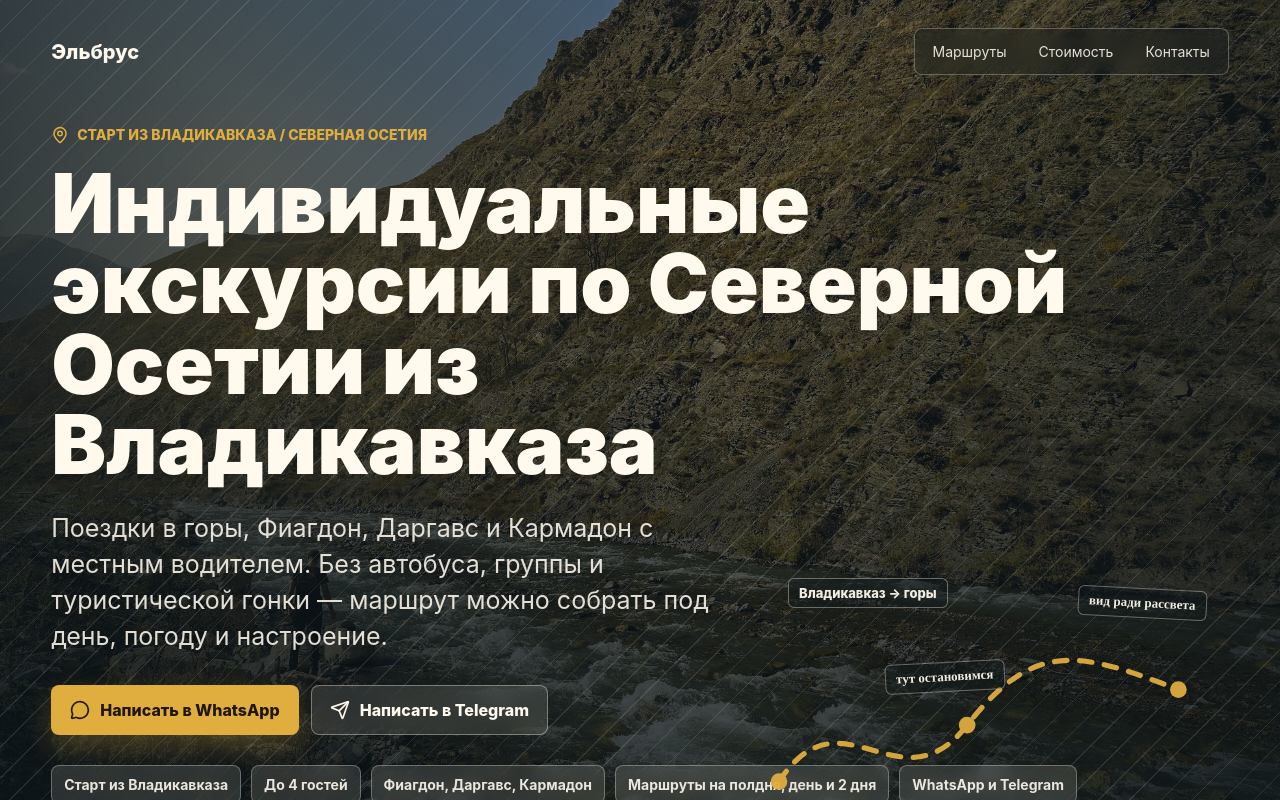
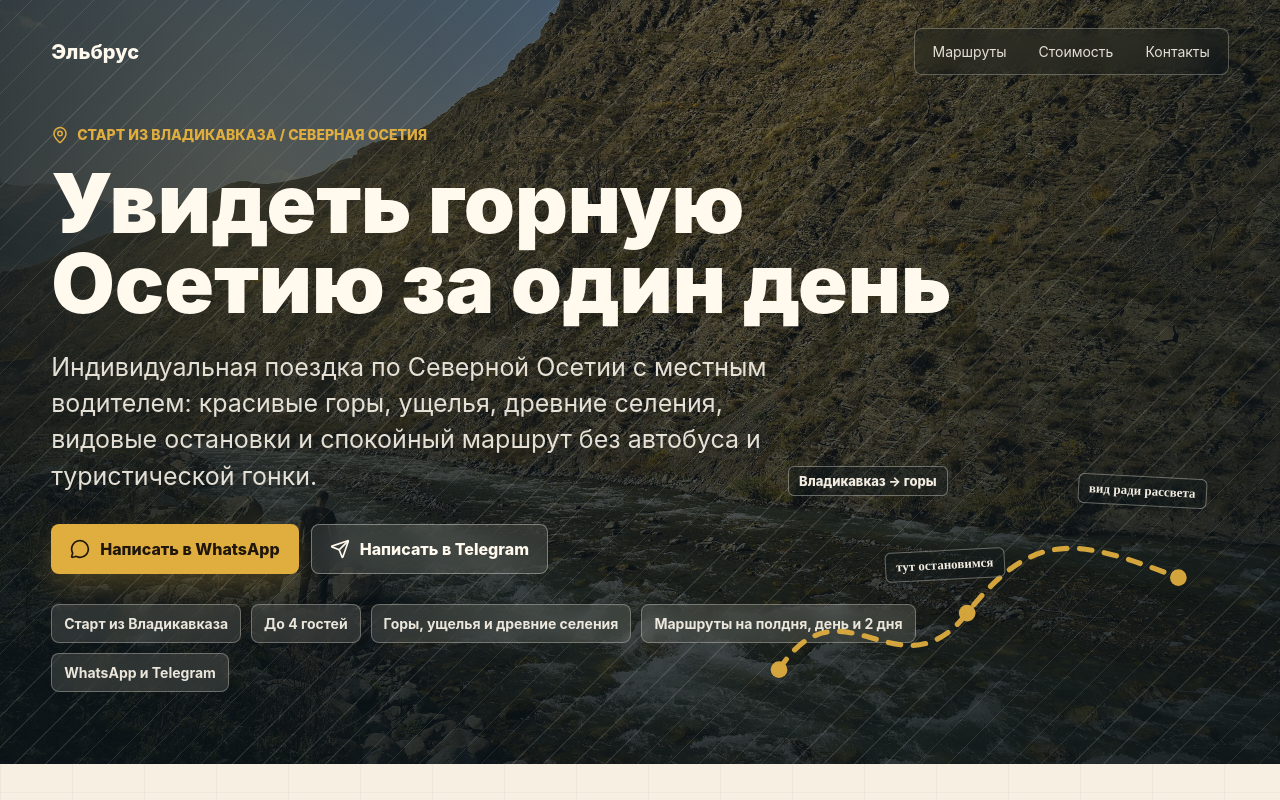
Before and after one commit to ogelslamovuk/co_elbrus, a React (Vite) app: page / in a window 1280 px wide. Shown: the top 800 px of the page. Built offline with nearby package versions, Linux system fonts and the light colour scheme.

Commit message:
Update hero SEO copy for broader tourist intent

```diff
--- a/src/data/content.ts
+++ b/src/data/content.ts
@@ -9,14 +9,14 @@ export const contacts = {
 };
 
 export const hero = {
-  title: "Индивидуальные экскурсии по Северной Осетии из Владикавказа",
+  title: "Увидеть горную Осетию за один день",
   subtitle:
-    "Поездки в горы, Фиагдон, Даргавс и Кармадон с местным водителем. Без автобуса, группы и туристической гонки — маршрут можно собрать под день, погоду и настроение.",
+    "Индивидуальная поездка по Северной Осетии с местным водителем: красивые горы, ущелья, древние селения, видовые остановки и спокойный маршрут без автобуса и туристической гонки.",
   image: image("fiagdon-river.jpg"),
   badges: [
     "Старт из Владикавказа",
     "До 4 гостей",
-    "Фиагдон, Даргавс, Кармадон",
+    "Горы, ущелья и древние селения",
     "Маршруты на полдня, день и 2 дня",
     "WhatsApp и Telegram",
   ],
```
